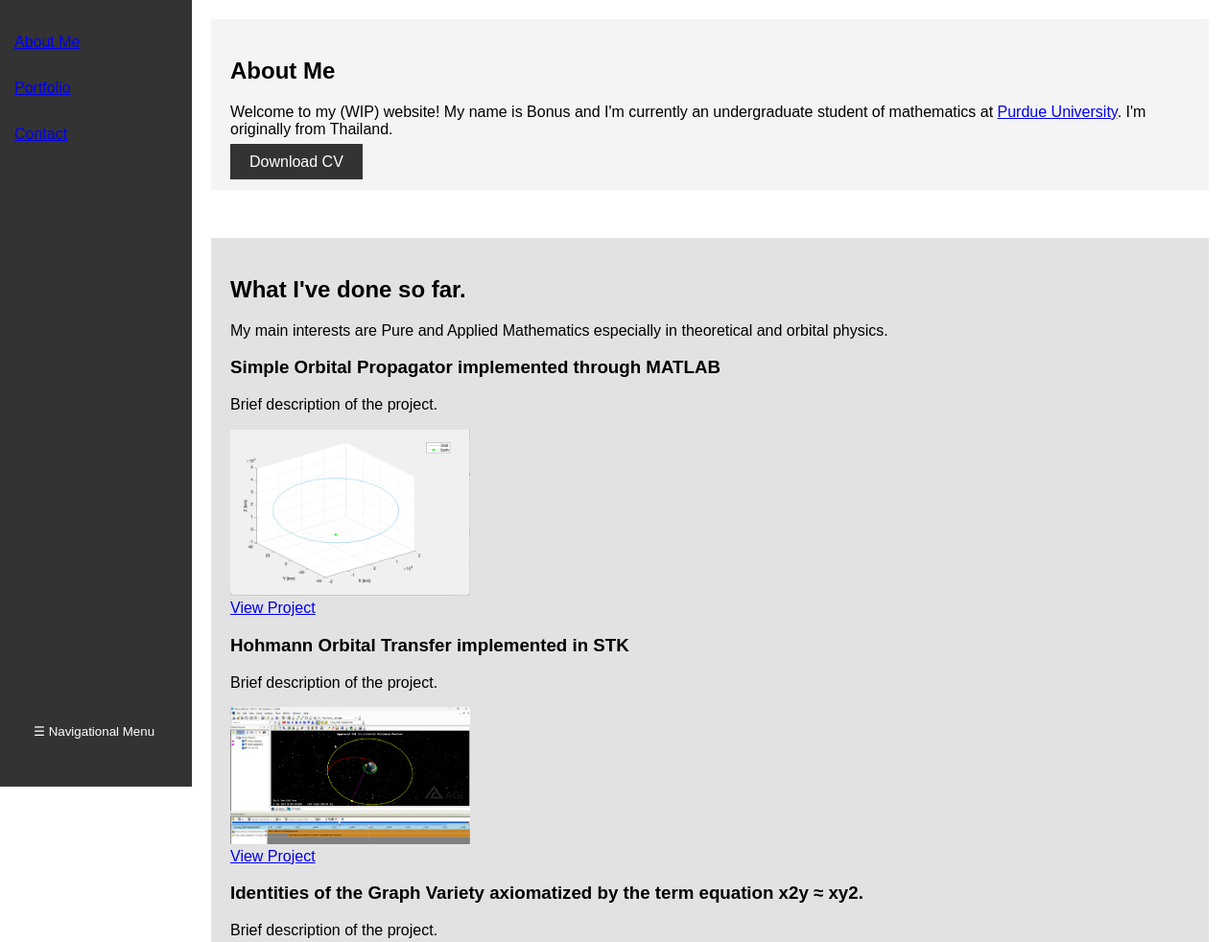
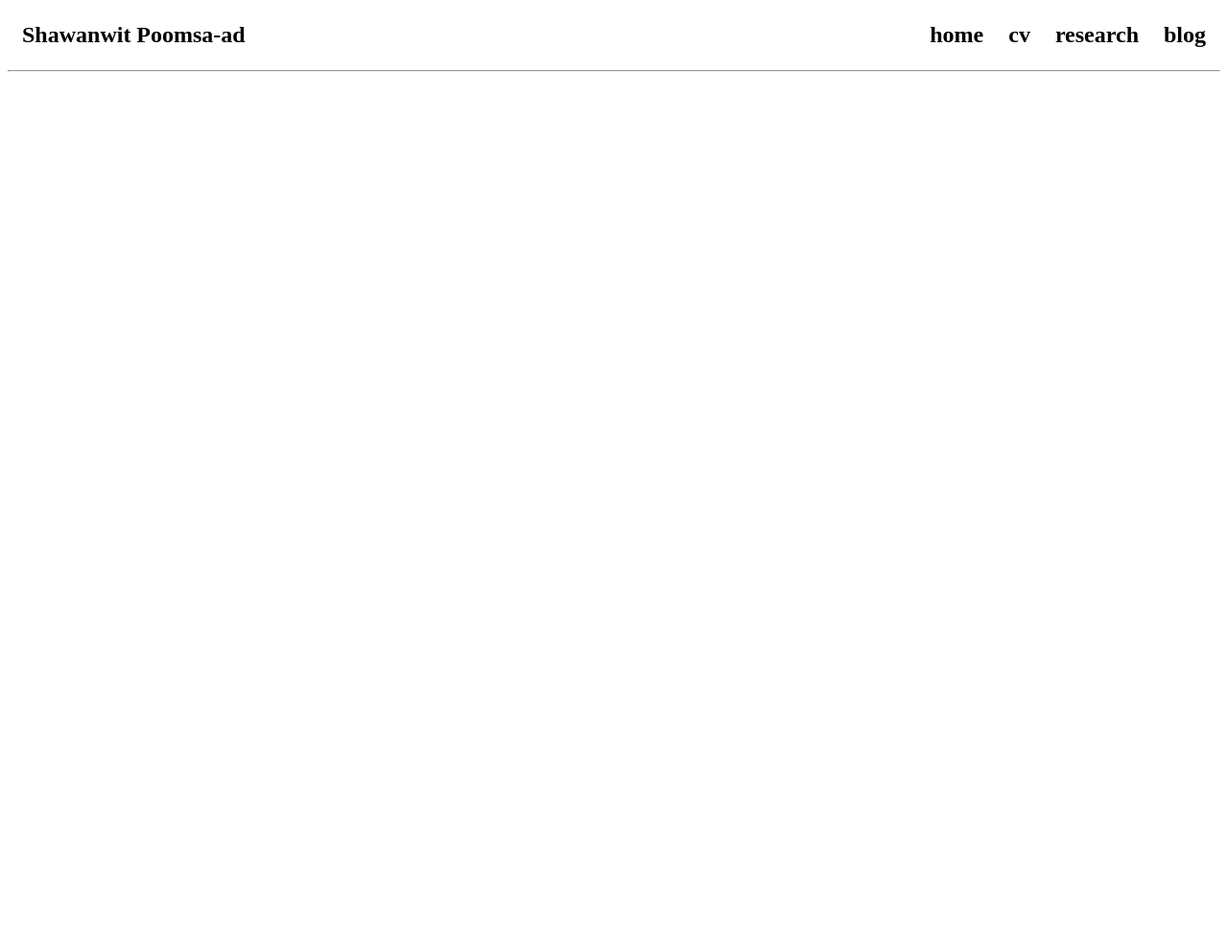
Before and after one commit to DocBonus/docbonus.github.io, a plain HTML site: page index.html in a window 1280 px wide. Shown: the top 982 px of the page at 96% size. After the commit the page ends 800 px from the top, so only its background shows below. Drawn offline with Linux system fonts and the light colour scheme.

Commit message:
modified:   index.html new file:   old.html

```diff
--- a/index.html
+++ b/index.html
@@ -4,168 +4,39 @@
     <meta name="viewport" content="width=device-width, initial-scale=1.0">
     <title>Welcome to Shawanwit "Bonus" Poomsa-ad's Personal Website</title>
     <style>
-        body {
-            font-family: Arial, sans-serif;
-            margin: 0;
-            padding: 0;
+        nav.group {
             display: flex;
-        }
-
-        .sidebar {
-            width: 200px;
-            background-color: #333;
-            color: #fff;
-            height: 100vh;
-            display: flex;
-            flex-direction: column;
-            padding-top: 20px;
-            position: fixed;
-            transition: transform 0.3s ease;
-        }
-
-        .sidebar a {
+            justify-content: space-between;
+            align-items: center;
             padding: 15px;
         }
-
-        .sidebar a:hover {
-            background-color: #575757;
+        .left h1, .right h1 {
+            margin: 0;
         }
-
-        .content {
-            margin-left: 200px;
-            padding: 20px;
-            flex-grow: 1;
-            transition: margin-left 0.3s ease;
+        .right a, .left a {
+            text-decoration: none;
+            color: inherit;
         }
-
-        section {
-            margin-bottom: 50px;
-        }
-
-        #about {
-            background-color: #f4f4f4;
-            padding: 20px;
-        }
-
-        #portfolio {
-            background-color: #e2e2e2;
-            padding: 20px;
-        }
-
-        #contact {
-            background-color: #d1d1d1;
-            padding: 20px;
-        }
-
-        .download-btn, .contact-btn {
-            padding: 10px 20px;
-            background-color: #333;
-            color: #fff;
-            border: none;
-            cursor: pointer;
-            text-decoration: none;
-            transition: background-color 0.3s;
-        }
-
-        .download-btn:hover, .contact-btn:hover {
-            background-color: #575757;
-        }
-
-        .toggle-btn {
-            position: fixed;
-            bottom: 20px;
-            left: 20px;
-            z-index: 1000;
-            background-color: #333;
-            color: #fff;
-            border: none;
-            padding: 10px 15px;
-            cursor: pointer;
-            transition: background-color 0.3s;
-        }
-
-        .toggle-btn:hover {
-            background-color: #575757;
-        }
-
-        .hidden-sidebar {
-            transform: translateX(-200px);
-        }
-
-        .content-expanded {
-            margin-left: 0;
-        }
-
-        img {
-            width: 25%;
-            height: 25%
+        .right a {
+            margin-left: 20px;
         }
     </style>
 </head>
 <body>
 
-    <button class="toggle-btn" onclick="toggleSidebar()">☰ Navigational Menu</button>
-
-    <div class="sidebar" id="sidebar">
-        <a href="#about">About Me</a>
-        <a href="#portfolio">Portfolio</a>
-        <a href="#contact">Contact</a>
-    </div>
-
-    <div class="content" id="content">
-        <section id="about">
-            <h2>About Me</h2>
-            <p>Welcome to my (WIP) website! My name is Bonus and I'm currently an undergraduate student of mathematics at <a href="https://www.purdue.edu">Purdue University</a>. I'm originally from Thailand. </p>
-            <a href="path/to/your-cv.pdf" class="download-btn" download>Download CV</a>
-        </section>
-
-        <section id="portfolio">
-            <h2>What I've done so far.</h2>
-            <p>My main interests are Pure and Applied Mathematics especially in theoretical and orbital physics.</p>
-            <!-- Example work -->
-            <div>
-                <h3>Simple Orbital Propagator implemented through MATLAB</h3>
-                <p>Brief description of the project.</p>
-                <img src = "Portfolio/MATLAB Propagator.png">
-                <br>
-                <a href="http://example.com" target="_blank">View Project</a>
+          <nav class="group">
+            <div class="left">
+                <h1><a href="/">Shawanwit Poomsa-ad</a></h1>
             </div>
-            <div>
-                <h3>Hohmann Orbital Transfer implemented in STK</h3>
-                <p>Brief description of the project.</p>
-                <img src ="Portfolio/Hohmann.png">
-                <br>
-                <a href="http://example.com" target="_blank">View Project</a>
+            <div class="right">
+            <h1>
+             <a href="/">home</a>
+              <a href="/cv.pdf">cv</a>
+              <a href="/research/">research</a>
+              <a href="/blog/">blog</a>
+            </h1>
             </div>
-            <div>
-                <h3>Identities of the Graph Variety axiomatized by the term equation x2y ≈ xy2.</h3>
-                <p>Brief description of the project.</p>
-                <img src = "Portfolio/Identities.png">
-                <br>
-                <a href="Portfolio/Identities_Arising_from_the_Graph_Varieties_axiomatized_by_the_term_equation-17.pdf" target="_blank">View Project</a>
-            </div>
-
-
-            <!-- Add more projects as needed -->
-        </section>
-
-        <section id="contact">
-            <h2>Contact</h2>
-            <p>Get in touch with me through the following platforms:</p>
-            <a href="mailto:spoomsaa@purdue.edu" class="contact-btn">Email me!</a>
-            <a href="https://github.com/DocBonus" class="contact-btn" target="_blank">GitHub</a>
-            <!-- Add more contact buttons as needed -->
-        </section>
-    </div>
-
-    <script>
-        function toggleSidebar() {
-            const sidebar = document.getElementById('sidebar');
-            const content = document.getElementById('content');
-            sidebar.classList.toggle('hidden-sidebar');
-            content.classList.toggle('content-expanded');
-        }
-    </script>
+          </nav>
+          <hr>
 
 </body>
-</html>
```
Also changed, not shown: old.html (added, +177 -0 lines).
